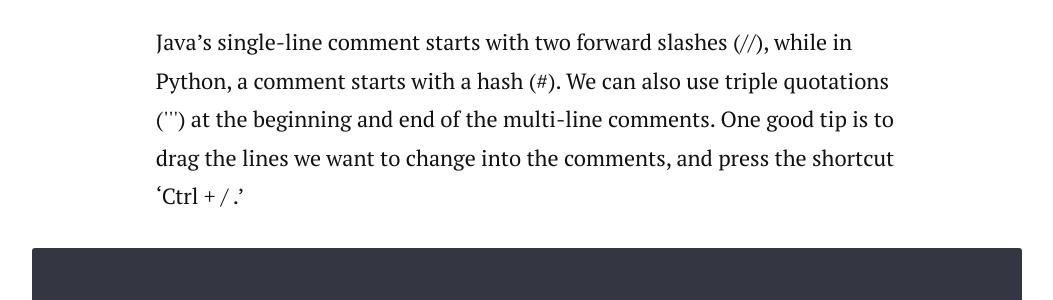
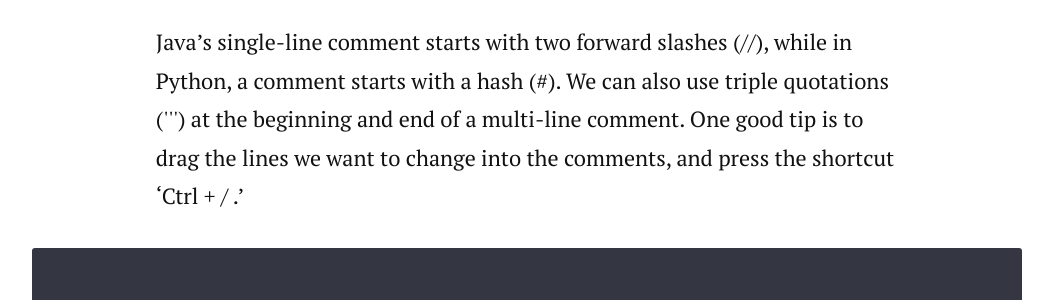
Before and after one commit to Eunji-Elly-Lee/eunji-elly-lee.github.io, a Jekyll site: the page built from _posts/2022-02-18-python-basics.markdown, in a window 1280 px wide and 900 px high, scrolled down 7821 px. Shown: the part 233-533 px from the top of the window, without its empty margins (113-1166 px from the left). Built offline with Jekyll 4.4.1, drawn with Linux system fonts in a browser that asks for light colours; nearby versions of some CDN libraries; comment, search, counter and statistics services are not loaded.

Commit message:
Update Python Basics post

````diff
--- a/_posts/2022-02-18-python-basics.markdown
+++ b/_posts/2022-02-18-python-basics.markdown
@@ -106,7 +106,7 @@
 
 **Comment**
 
-Java's single-line comment starts with two forward slashes (//), while in Python, a comment starts with a hash (#). We can also use triple quotations (&#39;&#39;&#39;) at the beginning and end of the multi-line comments. One good tip is to drag the lines we want to change into the comments, and press the shortcut 'Ctrl + / .'
+Java's single-line comment starts with two forward slashes (//), while in Python, a comment starts with a hash (#). We can also use triple quotations (&#39;&#39;&#39;) at the beginning and end of a multi-line comment. One good tip is to drag the lines we want to change into the comments, and press the shortcut 'Ctrl + / .'
 
 ```python
 # This is a comment
````
